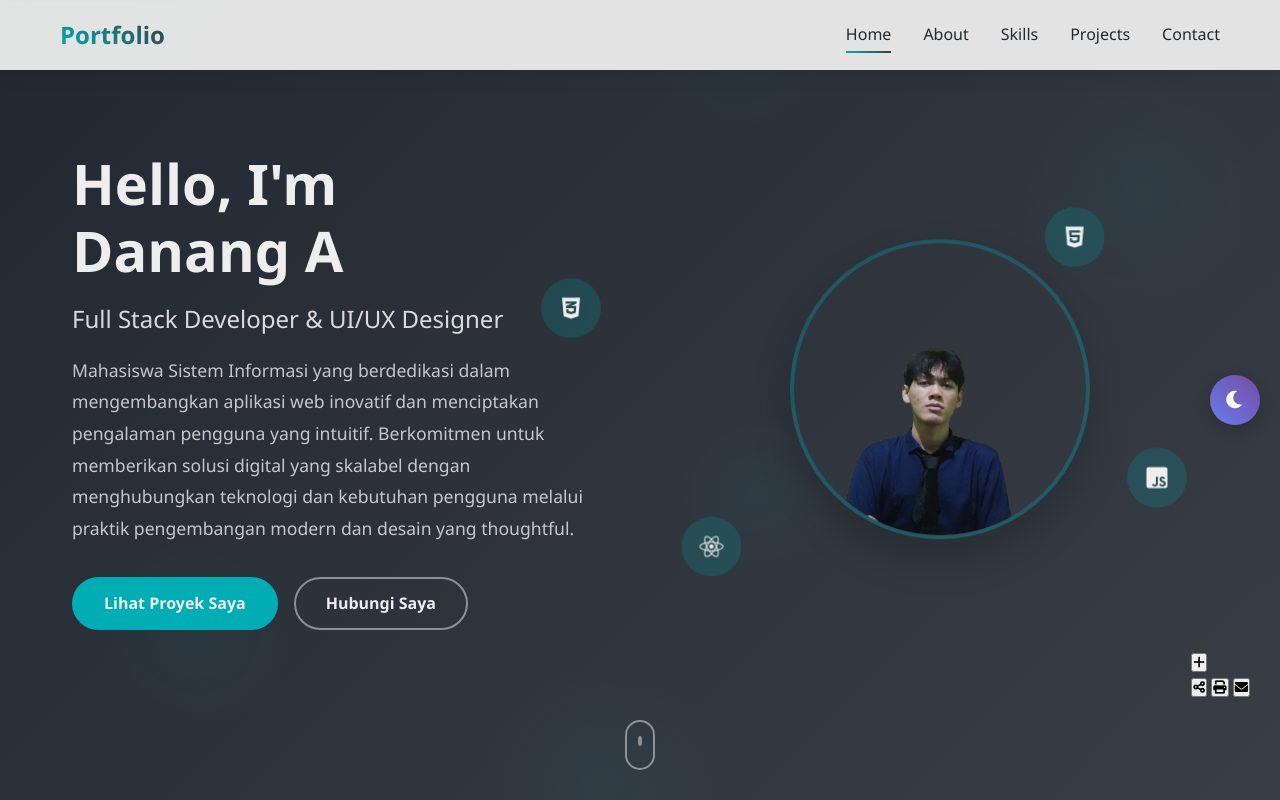
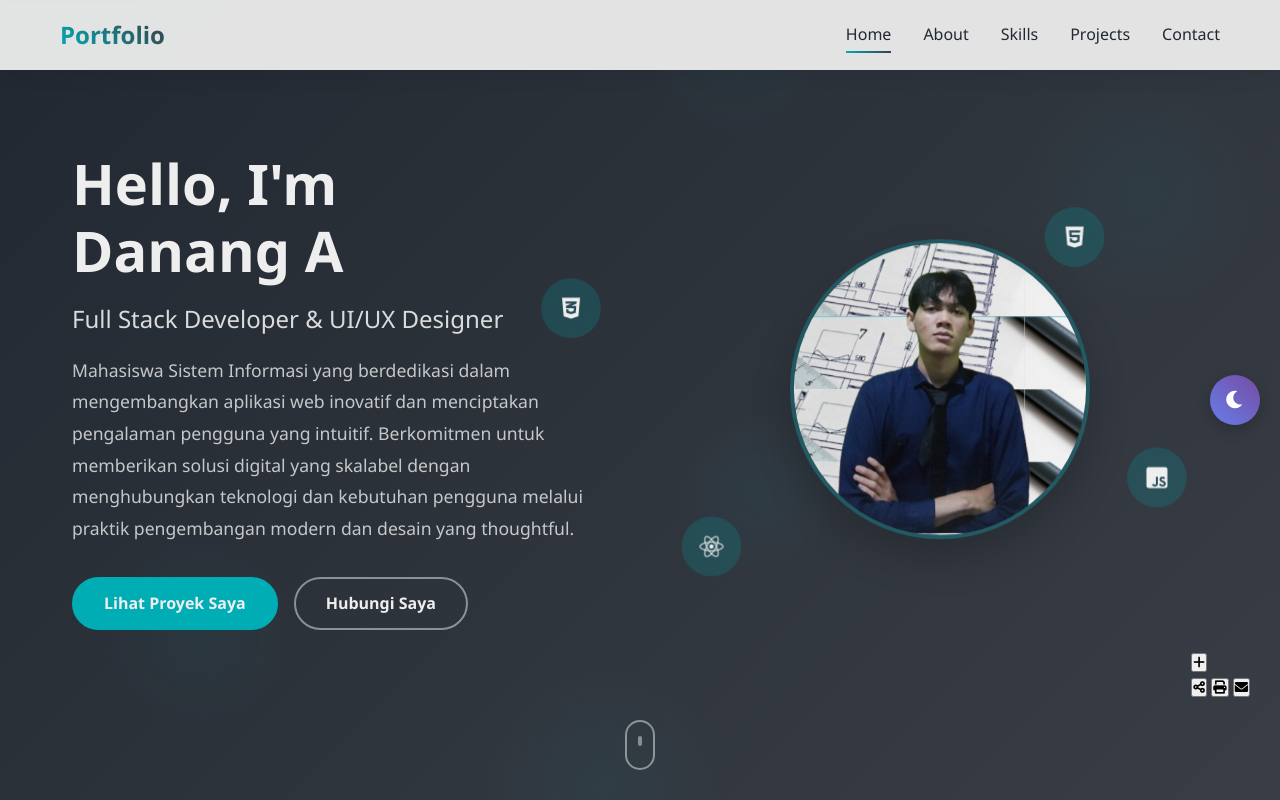
Before and after one commit to danangcorp/website-personal, a plain HTML site: page index.html in a window 1280 px wide. Shown: the top 800 px of the page. Drawn offline with Linux system fonts and the light colour scheme.

Commit message:
Update index.html

```diff
--- a/index.html
+++ b/index.html
@@ -46,7 +46,7 @@
             <div class="hero-image">
                 <div class="profile-card">
                     <div class="profile-img">
-                        <img src="uploads\fotodanang.png" alt="Profile">
+                        <img src="uploads\5 canva.png" alt="Profile">
                     </div>
                     <div class="floating-elements">
                         <div class="floating-icon" style="--delay: 0s;">
```
